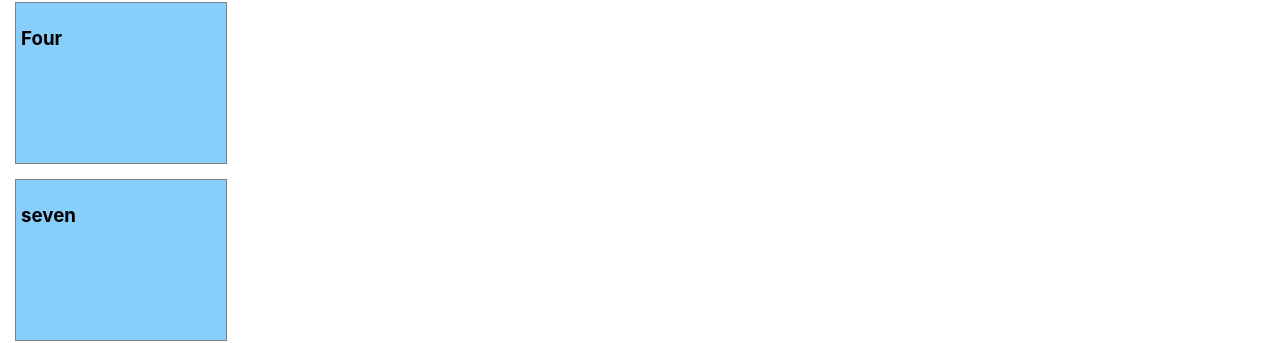
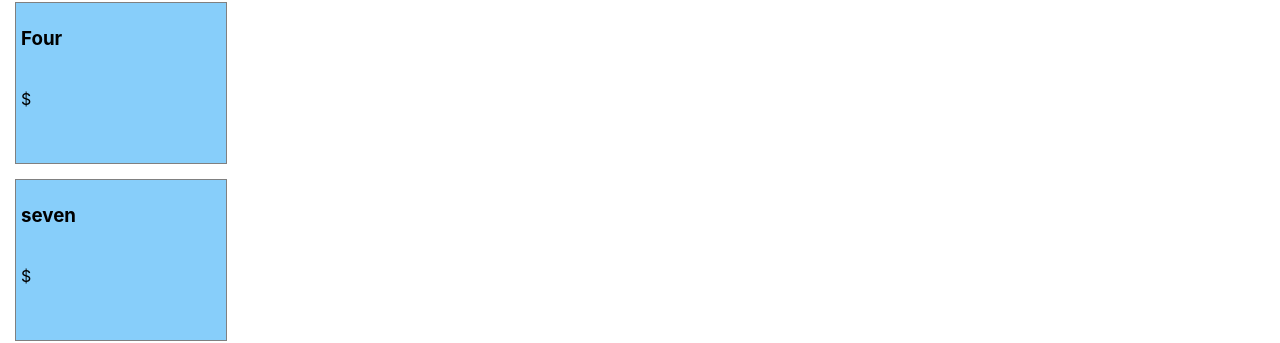
Before and after one commit to philip993/book-store, a React (Create React App) app: page / in a window 1280 px wide. Shown: the part 138-481 px from the top of the page. Built offline with nearby package versions, Linux system fonts and the light colour scheme.

Commit message:
54. added price to book component

```diff
--- a/src/components/book/book.jsx
+++ b/src/components/book/book.jsx
@@ -2,10 +2,12 @@ import React from "react";
 
 import "./book.scss";
 
-const Book = ({ category, title, info }) => (
+const Book = ({ category, title, info, price }) => (
   <div className="book">
     <h3 className="book-title">{title}</h3>
     <span className="book-info">{info}</span>
+    <br />
+    <span>${price}</span>
     <p className="book-category">{category}</p>
   </div>
 );
```
